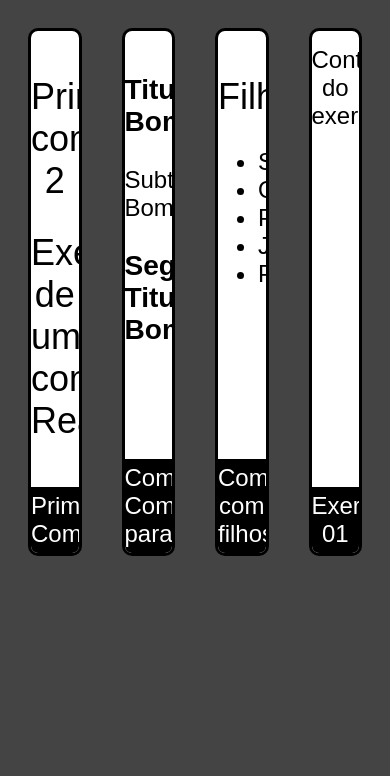
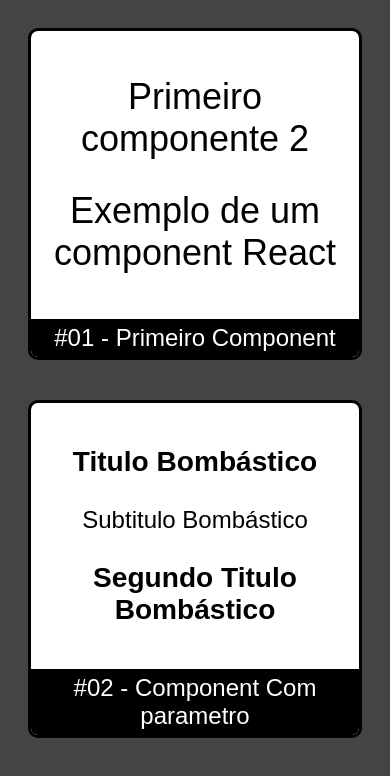
Before and after one commit to Samuel-Ricardo/Masterclass-React, a React (Create React App) app in the folder masterclass-react/: page / in a window 390 px wide. Shown: the top 776 px of the page. Built offline with nearby package versions, Linux system fonts and the light colour scheme.

Commit message:
Basic Responsive

```diff
--- a/masterclass-react/src/App.css
+++ b/masterclass-react/src/App.css
@@ -1,3 +1,4 @@
 .App{
     display: flex;
+    flex-wrap: wrap;
 }
--- a/masterclass-react/src/App.jsx
+++ b/masterclass-react/src/App.jsx
@@ -12,21 +12,21 @@ export default props =>
 
     <div className='App'>
 
-        <Card   title='Primeiro Component'>
+        <Card   title='#01 - Primeiro Component'>
 
             <First/>
 
         </Card>
 
 
-        <Card   title='Component Com parametro'>
+        <Card   title='#02 - Component Com parametro'>
 
             <ComponentParameter title='Titulo Bombástico' subtitle='Subtitulo Bombástico'/>
 
             <ComponentParameter title='Segundo Titulo Bombástico'/>
         </Card>
 
-        <Card   title='Componente com filhos'>
+        <Card   title='#03 - Componente com filhos'>
 
         <ChildrenComp>
             <ul>
@@ -54,8 +54,4 @@ export default props =>
 
         </Card>
 
-        <Card   title='Exercicio 01'>
-            Contedudo do exercicio
-        </Card>
-
     </div>
--- a/masterclass-react/src/Components/Layout/Card.css
+++ b/masterclass-react/src/Components/Layout/Card.css
@@ -1,6 +1,7 @@
 .Card {
     margin: 20px;
     flex: 1;
+    min-width: 200px;
 
     border: 3px solid #000;
     border-radius: 10px;
```
Also changed, not shown: 1 other file (tests, documents, lock files or other folders).
